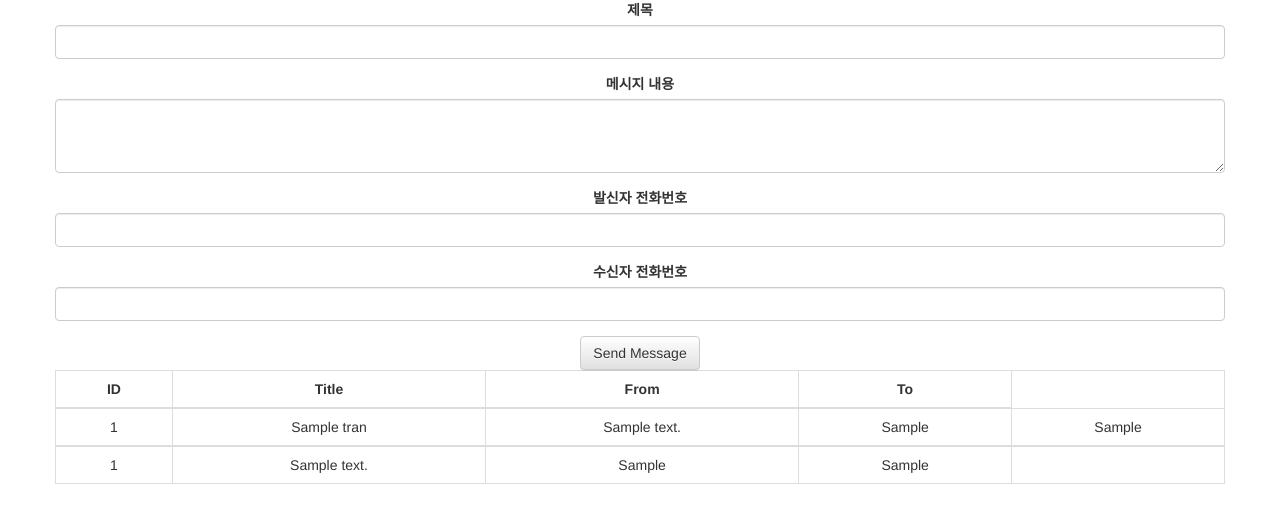
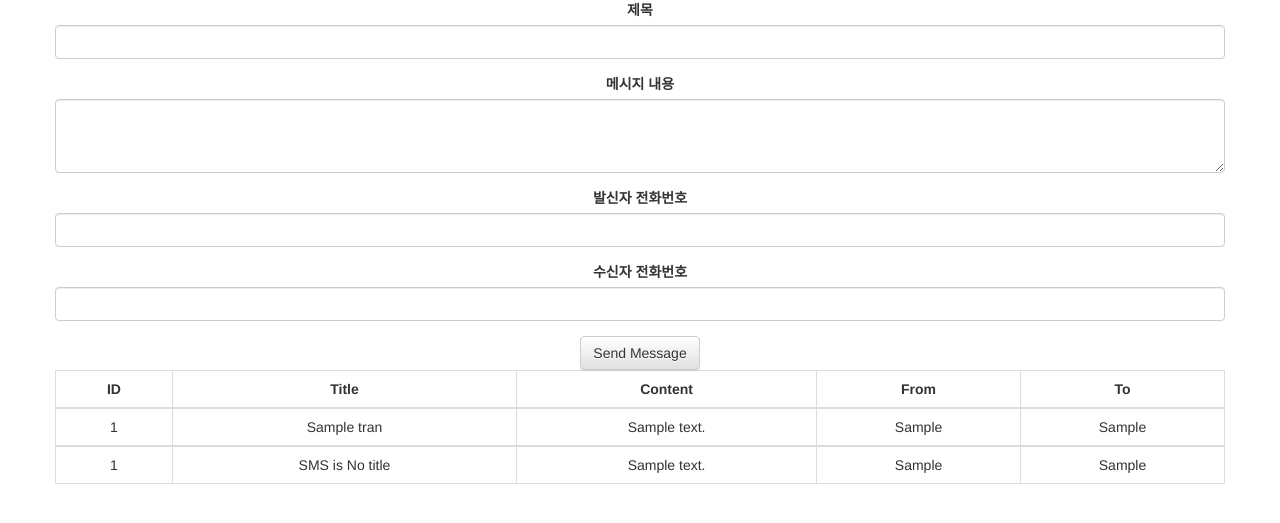
Before and after one commit to spoqa/dodo_app, a Flask app: page / in a window 1280 px wide. Shown: the top 523 px of the page. Run offline with Flask 2, Linux system fonts and the light colour scheme; tables that the repository leaves empty hold one stand-in row (values such as "Sample post"); some libraries are stand-ins or nearby versions.

Commit message:
add table head Content

```diff
--- a/app/templates/index.html
+++ b/app/templates/index.html
@@ -36,6 +36,7 @@
 		  <tr>
 			<th class="text-center" width="10%">ID</th>
 			<th class="text-center">Title</th>
+			<th class="text-center">Content</th>
 			<th class="text-center">From</th>
 			<th class="text-center">To</th>
 		  </tr>
@@ -55,6 +56,7 @@
 		  {% for lst2 in List2 %}
 		  <tr>
 			<td>{{ lst2.id|safe }}</td>
+			<td>SMS is No title</td>
 			<td>{{ lst2.content }}</td>
 			<td>{{ lst2.callback }}</td>
 			<td>{{ lst2.recipent_num }}</td>
```
